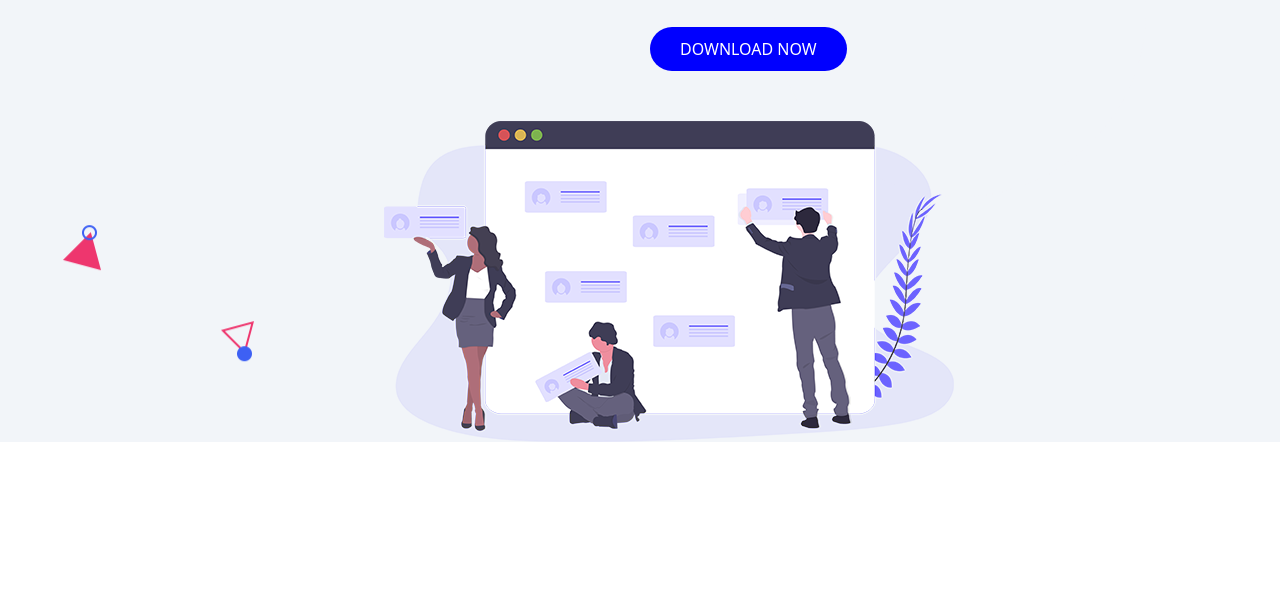
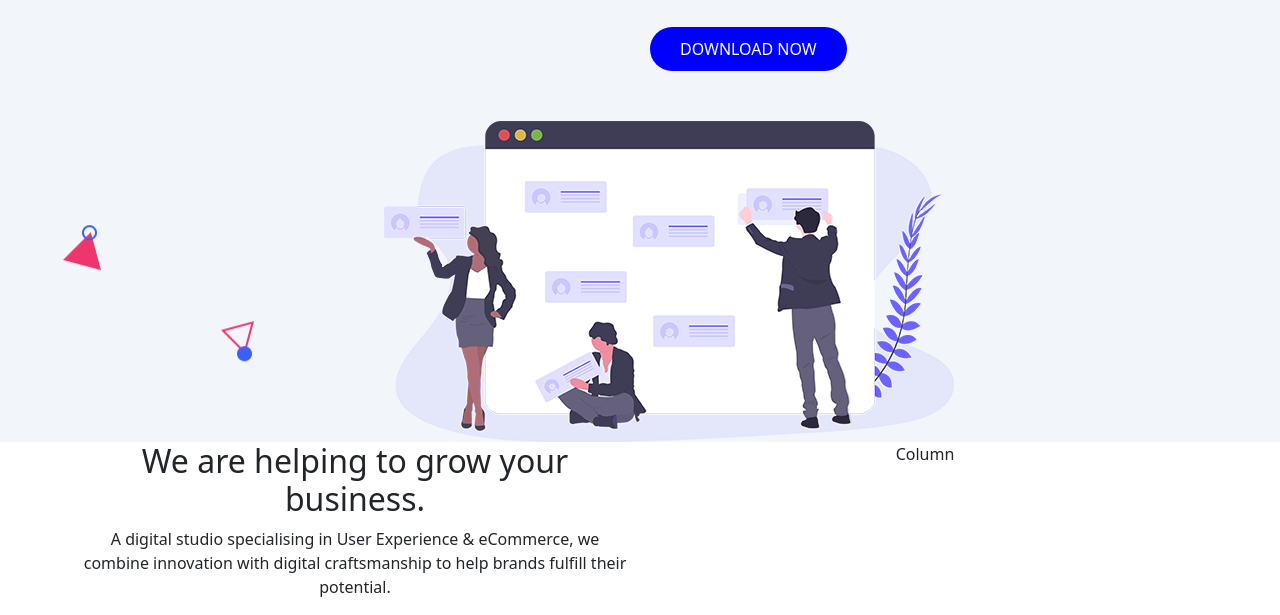
Before and after one commit to FaizShaikh0705/compitition-website, a plain HTML site: page index.html in a window 1280 px wide. Shown: the part 356-971 px from the top of the page. Before the commit the page ends 800 px from the top, so only its background shows below. Drawn offline with nearby package versions, Linux system fonts and the light colour scheme.

Commit message:
updated about section

```diff
--- a/index.html
+++ b/index.html
@@ -48,11 +48,27 @@
                 <button class="button-01">Download Now</button>
             </div>
             <div class="intro-img">
-                <img src="images/bannerimg.png" alt="">
-
+                <img src="images/bannerimg.png" alt="banner-img">
             </div>
         </div>
     </section>
+
+    <section>
+        <div class="container text-center">
+            <div class="row">
+              <div class="col">
+                <div class="about-note">
+                    <h2>We are helping to grow your business.</h2>
+                    <p>A digital studio specialising in User Experience & eCommerce, we combine innovation with digital craftsmanship to help brands fulfill their potential.</p>
+                 </div>
+              </div>
+              <div class="col">
+                Column
+              </div>
+            </div>
+          </div>
+    </section>
+
     <script src="https://cdn.jsdelivr.net/npm/bootstrap@5.2.0/dist/js/bootstrap.bundle.min.js"
         integrity="sha384-A3rJD856KowSb7dwlZdYEkO39Gagi7vIsF0jrRAoQmDKKtQBHUuLZ9AsSv4jD4Xa"
         crossorigin="anonymous"></script>
--- a/style.css
+++ b/style.css
@@ -5,6 +5,7 @@
 .nav-item{
     word-spacing: 2px;
     margin-right: 50px;
+    cursor: pointer;
 }
 
 .introduction h2{
@@ -45,3 +46,9 @@
 .header-001{
     background-image: url(images/hero-bg.png);
 }
+
+.grid-container{
+    display: grid;
+    grid-column: auto auto;
+
+}
```
